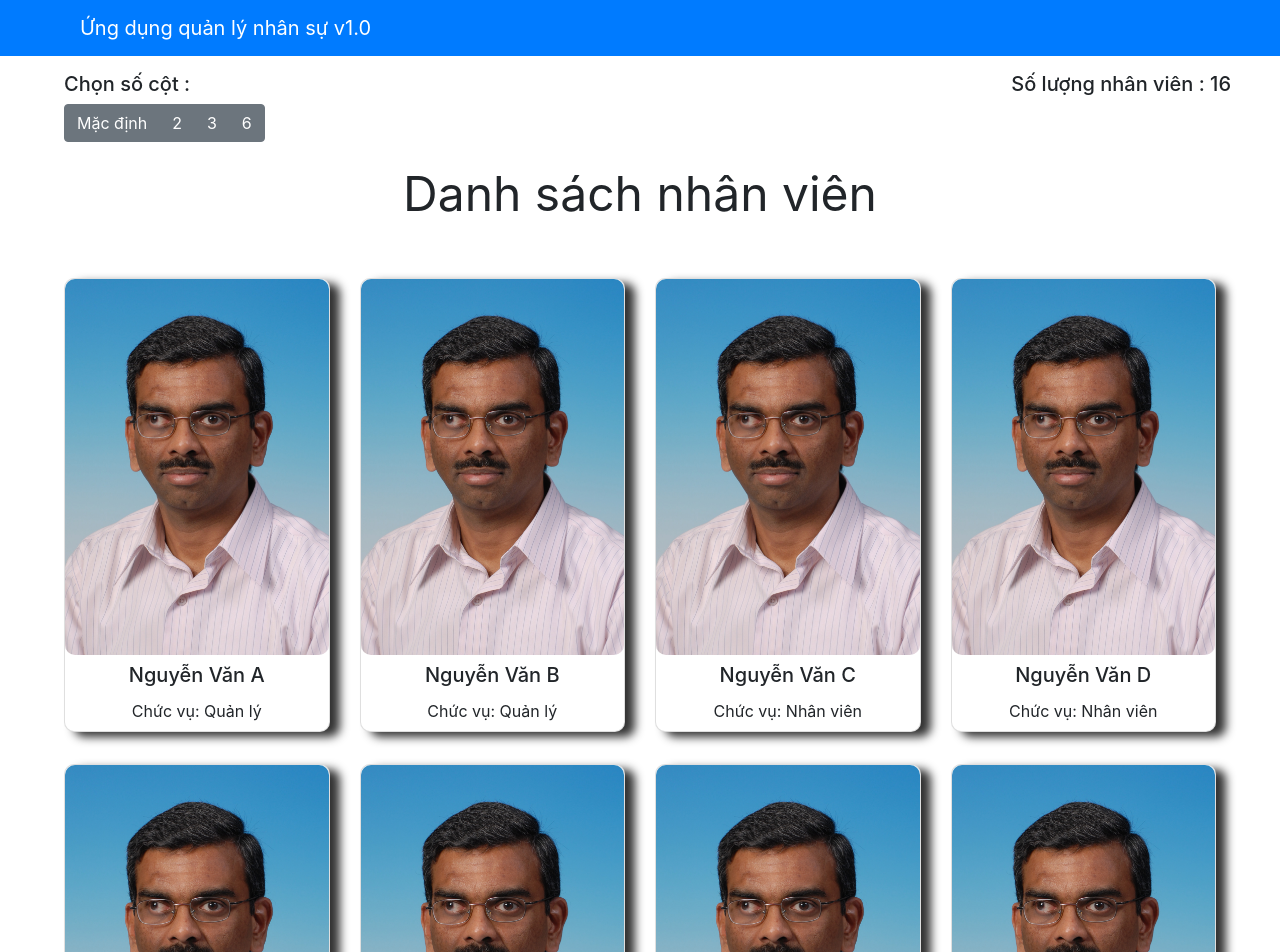
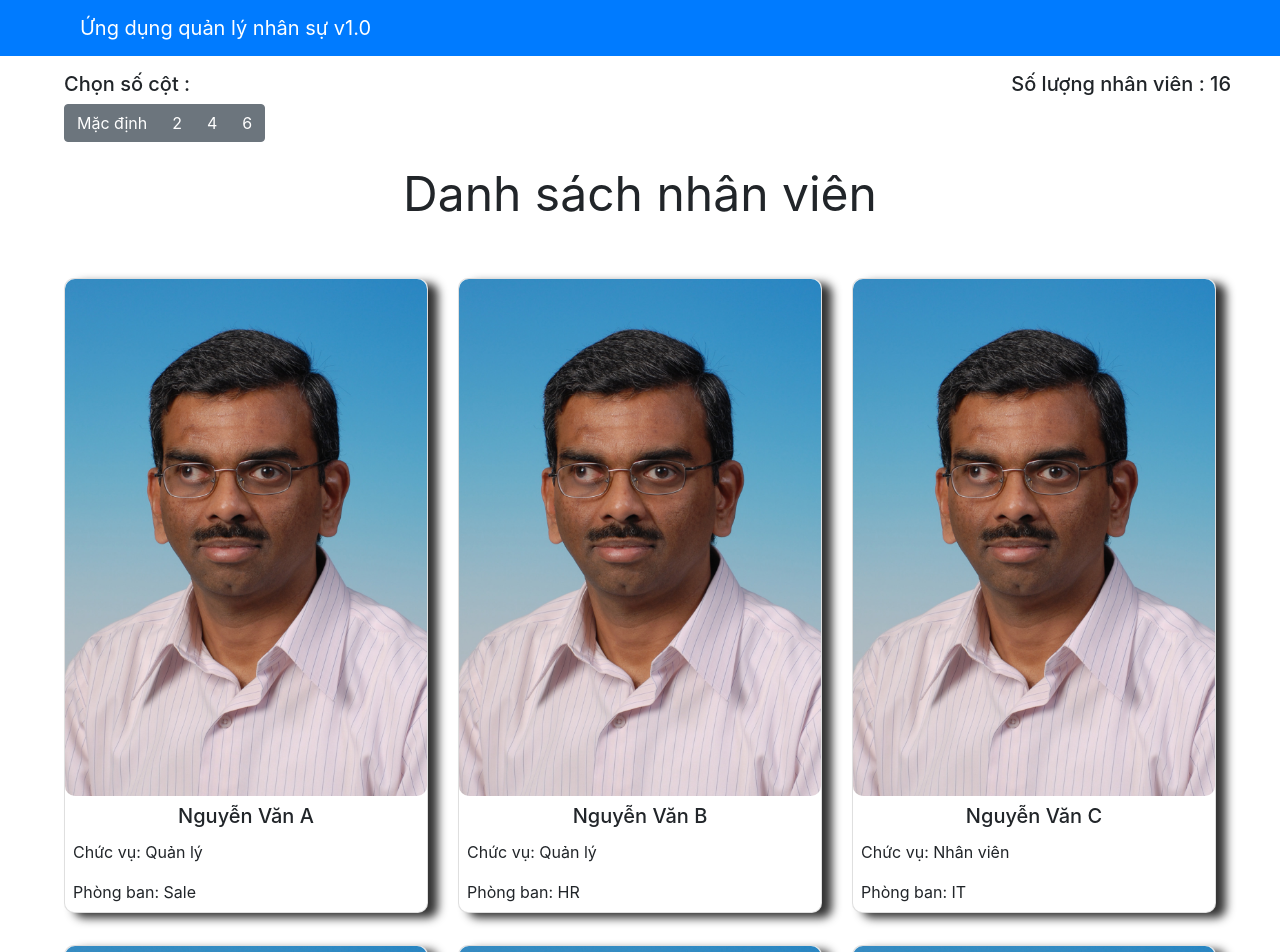
Before and after one commit to quachanhhao1698/Funix_RJS101x_01-A_VN_DN, a React (Create React App) app: page / in a window 1280 px wide. Shown: the top 952 px of the page. Built offline with nearby package versions, Linux system fonts and the light colour scheme.

Commit message:
Update chucvu,phongban in StaffListComponent.js file

```diff
--- a/src/App.css
+++ b/src/App.css
@@ -21,13 +21,15 @@ body{
     }
     .cardBody{
         padding: .5rem;
+    }
+    .cardTitle{
         text-align: center;
     }
 
 
     @media (min-width: 1200px){
         .container{
-            max-width: 100%;
+            max-width: 800%;
             padding: 0 4rem;
         }
     }
--- a/src/components/StaffListComponent.js
+++ b/src/components/StaffListComponent.js
@@ -11,9 +11,9 @@ class StaffList extends Component{
 
     this.state = {
         selectedStaff:null,
-        column:3,
+        // column:3,
         selectedClolumn:{
-            desktop: 3,
+            desktop: 4,
             tablet: 6,
             mobile: 12
         }
@@ -76,7 +76,7 @@ class StaffList extends Component{
         this.setState({
             // column:6,
             selectedClolumn:{
-                desktop: 3,
+                desktop: 4,
                 tablet: 6,
                 mobile: 12
             }
@@ -123,8 +123,9 @@ class StaffList extends Component{
                     <Card className={"mt-3 card"} onClick = {() => this.onStaffSelect(staffs)}>
                         <CardImg className={"cardImage"} width="100%" src={staffs.image} alt={staffs.name} />
                         <CardBody width="100%" className={"cardBody"}>
-                            <CardTitle>{staffs.name}</CardTitle>
+                            <CardTitle className={"cardTitle"}>{staffs.name}</CardTitle>
                             {this.renderLevel(staffs)}
+                            <CardText>Phòng ban: {staffs.department.name} </CardText>
                         </CardBody>
                     </Card>
 
@@ -144,8 +145,8 @@ class StaffList extends Component{
                             <ButtonGroup>
                             <Button onClick={this.onClickColDefault}>Mặc định</Button>
                             <Button onClick={this.onClickCol2}>2</Button>
-                            <Button onClick={this.onClickCol3}>3</Button>
-                            {/* <Button onClick={this.onClickCol4}>4</Button> */}
+                            {/* <Button onClick={this.onClickCol3}>3</Button> */}
+                            <Button onClick={this.onClickCol4}>4</Button>
                             <Button onClick={this.onClickCol6}>6</Button>
                             </ButtonGroup>
                         </Col>
```
